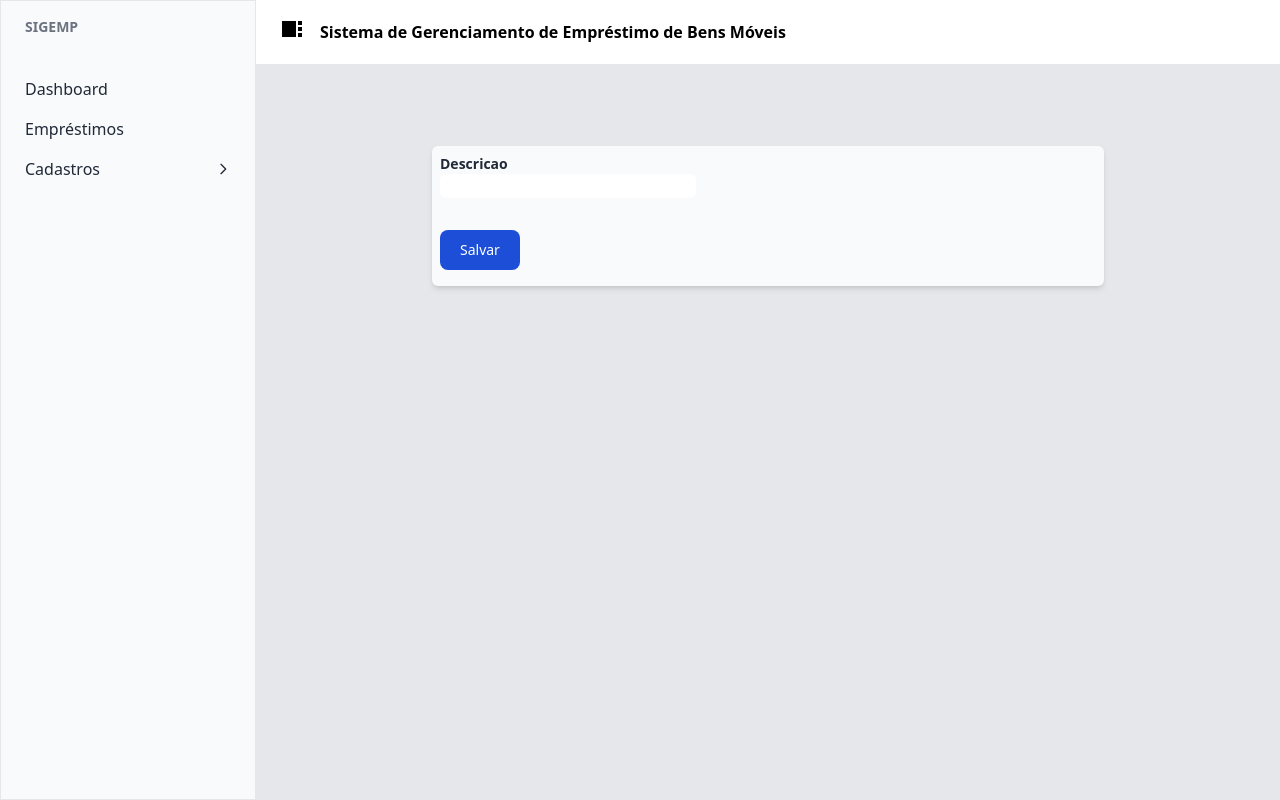
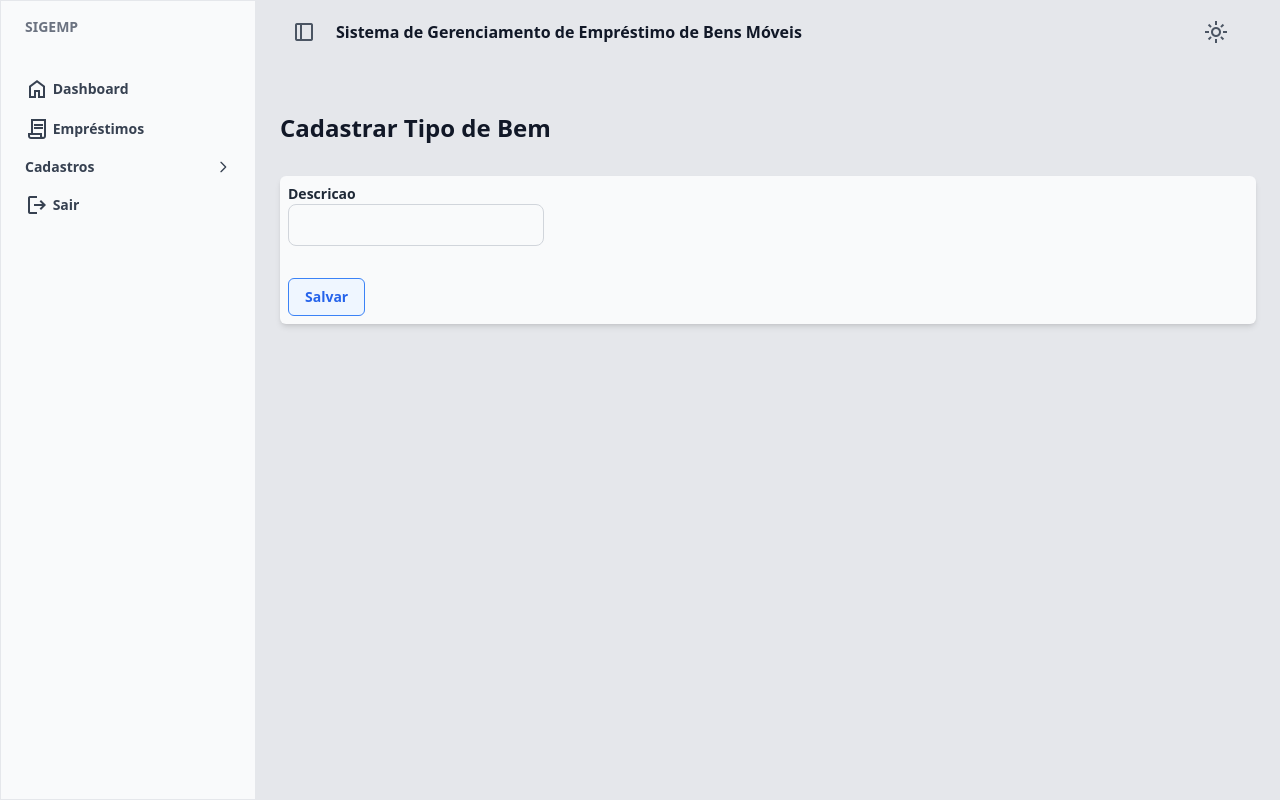
Before and after one commit to kavvata/sigemp, a Django app: page /patrimonio/tipo_bem/add in a window 1280 px wide. Run offline with Django 5.2, Linux system fonts and the light colour scheme; the visitor is signed in with stand-in values (Sample User, id 1); parts of the project's set-up code (start-up, migrations or seed data) failed here and were passed over; some libraries are stand-ins or nearby versions.

Commit message:
feat(theme): incluido tema escuro

```diff
--- a/patrimonio/templates/patrimonio/tipo_bem/tipo_bem_form.html
+++ b/patrimonio/templates/patrimonio/tipo_bem/tipo_bem_form.html
@@ -1,20 +1,29 @@
 {% extends "base.html" %}
 {% load widget_tweaks %}
-
-{% block title %} Cadastrar Tipo de Bem {% endblock title %}
-
+{% block page_title %}Cadastrar Tipo de Bem{% endblock %}
+{% block actions %}
+    {% if form.instance.id %}
+        <a href="#"
+           class="rounded-md py-2 gap-2 flex px-4 border border-red-500 text-red-600 dark:border-red-400 dark:text-red-300 bg-red-50 dark:bg-gray-800 items-center font-semibold text-sm transition-all duration-300 ease-in-out hover:bg-red-100 dark:hover:bg-gray-700 hover:ring-2 hover:ring-red-300 dark:hover:ring-red-500/40 hover:shadow-md cursor-pointer">
+            <i class="material-symbols-outlined align-middle">delete</i>
+            <span>Remover</span>
+        </a>
+    {% endif %}
+{% endblock actions %}
 {% block content %}
-  <section class="bg-gray-50 text-gray-900 max-w-2xl mx-auto p-2 shadow-md rounded-md">
+    <section class="bg-gray-50 dark:bg-gray-900 text-gray-900 dark:text-white max-w-7xl mx-auto p-2 shadow-md rounded-md">
         <form method="post">
             {% csrf_token %}
-
             <div class="flex flex-col max-w-64">
-        <label class="text-gray-800 text-sm font-semibold" for="descricao">{{ form.descricao.label }}</label>
-        {% render_field form.descricao class="rounded-md border-gray-200" %}
+                <label class="text-gray-800 dark:text-white text-sm font-semibold"
+                       for="descricao">{{ form.descricao.label }}</label>
+                {% render_field form.descricao class="block w-full min-w-0 rounded-lg border border-gray-300 bg-gray-50 p-2.5 text-sm text-gray-900 focus:border-blue-500 focus:ring-blue-500  dark:border-gray-600 dark:bg-gray-700 dark:text-white dark:placeholder-gray-400 dark:focus:border-blue-500 dark:focus:ring-blue-500" %}
             </div>
-
             <div class="mt-8">
-        <button type="submit" class="text-white bg-blue-700 hover:bg-blue-800 focus:ring-4 focus:ring-blue-300 font-medium rounded-lg text-sm px-5 py-2.5 me-2 mb-2 dark:bg-blue-600 dark:hover:bg-blue-700 focus:outline-none dark:focus:ring-blue-800">Salvar</button>
+                <button type="submit"
+                        class="rounded-md py-2 gap-2 flex px-4 border border-blue-500 text-blue-600 dark:border-blue-400 dark:text-blue-300 bg-blue-50 dark:bg-gray-800 items-center font-semibold text-sm transition-all duration-300 ease-in-out hover:bg-blue-100 dark:hover:bg-gray-700 hover:ring-2 hover:ring-blue-300 dark:hover:ring-blue-500/40 hover:shadow-md cursor-pointer">
+                    Salvar
+                </button>
             </div>
         </form>
     </section>
--- a/theme/templates/base.html
+++ b/theme/templates/base.html
@@ -8,13 +8,13 @@
         <meta charset="UTF-8" />
         <meta name="viewport" content="width=device-width, initial-scale=1.0" />
         <meta http-equiv="X-UA-Compatible" content="ie=edge" />
-        <link href="https://fonts.googleapis.com/icon?family=Material+Icons"
+        <link href="https://fonts.googleapis.com/css2?family=Material+Symbols+Outlined"
               rel="stylesheet" />
         <script defer src="https://unpkg.com/alpinejs@3.x.x/dist/cdn.min.js"></script>
         {% tailwind_css %}
         {% block head %}{% endblock %}
     </head>
-    <body class="bg-gray-50 leading-normal tracking-normal w-screen h-screen"
+    <body class="bg-gray-50 text-gray-900 dark:text-gray-200 dark:bg-gray-900 leading-normal tracking-normal w-screen h-screen"
           x-data="{ sidebarOpen: JSON.parse(localStorage.getItem('sidebarOpen') ?? 'true'), toggleSidebar() { this.sidebarOpen = !this.sidebarOpen; localStorage.setItem('sidebarOpen', JSON.stringify(this.sidebarOpen)); } }">
         <div class="flex flex-row">
             <div x-show="sidebarOpen"
@@ -25,16 +25,28 @@
                  x-transition:leave-start="translate-x-0"
                  x-transition:leave-end="-translate-x-full"
                  class="w-64 flex-shrink-0 z-50">{% include "navigation.html" %}</div>
-            <section class="bg-gray-200 h-screen w-full flex-col items-center justify-center">
-                <div class="px-6 w-full bg-white flex flex-row h-16 gap-4">
-                    <button @click="toggleSidebar()" class="focus:outline-none">
-                        <i class="material-icons">view_sidebar</i>
-                    </button>
-                    <p class="flex items-center font-semibold">Sistema de Gerenciamento de Empréstimo de Bens Móveis</p>
+            <section class="bg-gray-200 dark:bg-gray-800 h-screen w-full flex-col items-center justify-center">
+                <div class="px-6 w-full flex flex-row h-16 gap-4 justify-between">
+                    <div class="flex justify-end items-center gap-2">
+                        <button @click="toggleSidebar()"
+                                class="group rounded-md px-3 py-2 flex items-center gap-2 text-sm font-medium transition-all  text-gray-600 dark:text-gray-300 hover:bg-gray-100 dark:hover:bg-gray-700">
+                            <i class="material-symbols-outlined transition-transform duration-300 align-middle">dock_to_right</i>
+                        </button>
+                        <p class="flex items-center font-semibold">Sistema de Gerenciamento de Empréstimo de Bens Móveis</p>
+                    </div>
+                    <div x-data="themeToggle()"
+                         x-init="init()"
+                         class="flex justify-end p-4 items-center">
+                        <button @click="toggle()"
+                                class="group rounded-md px-3 py-2 flex items-center gap-2 text-sm font-medium transition-all  text-gray-600 dark:text-gray-300 hover:bg-gray-100 dark:hover:bg-gray-700">
+                            <i class="material-symbols-outlined transition-transform duration-300 align-middle"
+                               x-text="theme === 'dark' ? 'dark_mode' : 'light_mode'"></i>
+                        </button>
+                    </div>
                 </div>
                 <main class="p-6">
-                    <div class="mt-6 text-gray-900">
-                        <section class="max-w-7xl mx-auto flex items-center justify-between border mb-8">
+                    <div class="mt-6 ">
+                        <section class="max-w-7xl mx-auto flex items-center justify-between mb-8">
                             <div>
                                 <h1 class="font-bold text-2xl">
                                     {% block page_title %}{% endblock %}
@@ -50,5 +62,31 @@
                 </main>
             </section>
         </div>
+        <script>
+          function themeToggle() {
+              return {
+                init() {
+                  const stored = localStorage.getItem('theme');
+                  const prefersDark = window.matchMedia('(prefers-color-scheme: dark)').matches;
+                  this.theme = stored || (prefersDark ? 'dark' : 'light');
+
+                  if (this.theme === 'dark') {
+                    document.documentElement.classList.add('dark');
+                  } else {
+                    document.documentElement.classList.remove('dark');
+                  }
+                },
+                toggle() {
+                  this.theme = this.theme === 'dark' ? 'light' : 'dark';
+                  if (this.theme === 'dark') {
+                    document.documentElement.classList.add('dark');
+                  } else {
+                    document.documentElement.classList.remove('dark');
+                  }
+                  localStorage.setItem('theme', this.theme);
+                }
+              };
+            }
+        </script>
     </body>
 </html>
--- a/theme/templates/navigation.html
+++ b/theme/templates/navigation.html
@@ -1,39 +1,46 @@
-<div class="flex h-screen text-gray-800" x-data="{ openMenu: false }">
-    <aside class="w-64 bg-gray-50 border border-gray-200 flex-col">
+<div class="flex h-screen text-gray-700 dark:text-gray-200"
+     x-data="{ openMenu: false }">
+    <aside class="w-64 bg-gray-50 dark:bg-gray-900 border border-gray-200 dark:border-gray-600 flex-col">
         <div class="px-6 py-4 text-sm text-gray-500 font-semibold">SIGEMP</div>
-        <nav class="flex-1 px-2 py-4">
+        <nav class="flex-1 px-6 py-4 text-sm font-semibold">
             <div class="relative">
-                <a href="{% url 'core:home' %}" class="block px-4 py-2 rounded hover:bg-gray-100"
-                    >Dashboard</a
-                >
-                <a href="#" class="block px-4 py-2 rounded hover:bg-gray-100">Empréstimos</a>
-                <button
-                    @click="openMenu = !openMenu"
-                    class="w-full flex justify-between items-center px-4 py-2 rounded hover:bg-gray-100 transition"
-                >
+                <a href="{% url 'core:home' %}"
+                   class="block py-2 rounded hover:bg-gray-100 dark:hover:bg-gray-800">
+                    <i class="material-symbols-outlined align-middle">home</i>
+                    <span class="align-middle">Dashboard</span>
+                </a>
+                <a href="#"
+                   class="block py-2 rounded hover:bg-gray-100 dark:hover:bg-gray-800">
+                    <i class="material-symbols-outlined align-middle">contract</i>
+                    <span class="align-middle">Empréstimos</span>
+                </a>
+                <button @click="openMenu = !openMenu"
+                        class="w-full flex justify-between items-center py-2 rounded hover:bg-gray-100 dark:hover:bg-gray-800 transition">
                     <span>Cadastros</span>
                     <svg :class="{ 'rotate-90': openMenu }"
-                        class="w-4 h-4 transform transition-transform"
-                        fill="none"
-                        stroke="currentColor"
-                        viewBox="0 0 24 24"
-                    >
+                         class="w-4 h-4 transform transition-transform"
+                         fill="none"
+                         stroke="currentColor"
+                         viewBox="0 0 24 24">
                         <path stroke-linecap="round" stroke-linejoin="round" stroke-width="2" d="M9 5l7 7-7 7" />
                     </svg>
                 </button>
-
                 <div x-show="openMenu"
-                    @click.away="openMenu = false"
-                    x-transition
-                    class="absolute left-full top-0 ml-2 mt-0 bg-white border shadow-lg rounded w-48 z-50"
-                >
+                     @click.away="openMenu = false"
+                     x-transition
+                     class="absolute left-full top-0 ml-2 mt-0 bg-white dark:bg-gray-900 border dark:border-gray-700 shadow-lg rounded w-48 z-50">
                     <a href="{% url 'patrimonio:listar_tipos_bem' %}"
-                        class="block px-4 py-2 hover:bg-gray-100"
-                        >Tipos de Bem</a
-                    >
-                    <a href="#" class="block px-4 py-2 hover:bg-gray-100">Setores</a>
-                    <a href="#" class="block px-4 py-2 hover:bg-gray-100">Categorias</a>
+                       class="block px-4 py-2 hover:bg-gray-100 dark:hover:bg-gray-800">Tipos de Bem</a>
+                    <a href="#"
+                       class="block px-4 py-2 hover:bg-gray-100 dark:hover:bg-gray-800">Setores</a>
+                    <a href="#"
+                       class="block px-4 py-2 hover:bg-gray-100 dark:hover:bg-gray-800">Categorias</a>
                 </div>
+                <a href="{% url 'core:logout' %}"
+                   class="block py-2 rounded hover:bg-gray-100 dark:hover:bg-gray-800">
+                    <i class="material-symbols-outlined align-middle">logout</i>
+                    <span class="align-middle">Sair</span>
+                </a>
             </div>
         </nav>
     </aside>
```
Also changed, not shown: core/templates/core/home.html (+3 -5 lines), core/templates/registration/login.html (+32 -22 lines), patrimonio/templates/patrimonio/tipo_bem/tipo_bem_list.html (+21 -27 lines), theme/templates/no_auth_base.html (+4 -7 lines). Lines whose indentation alone changed are shown as unchanged.
